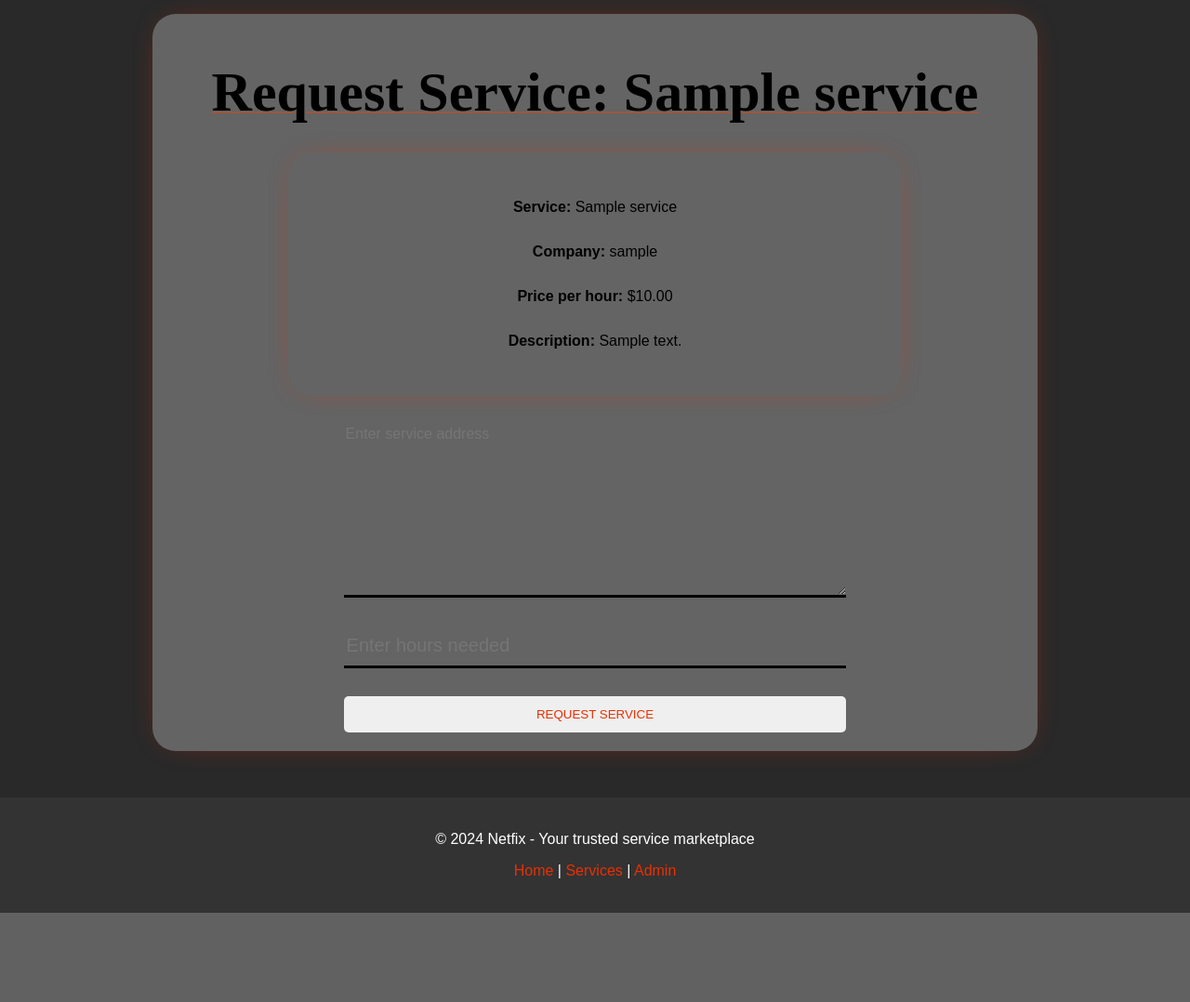
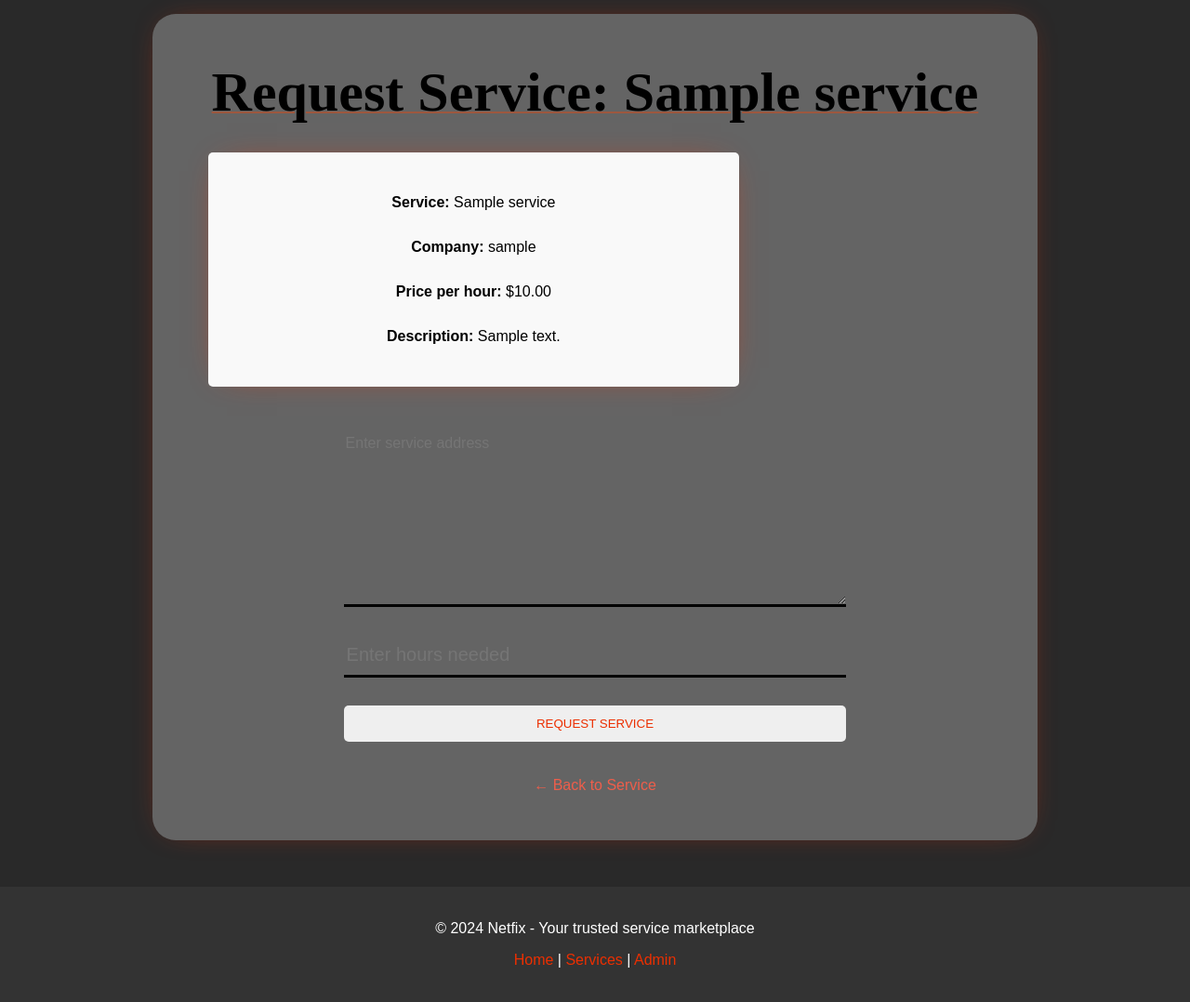
Before and after one commit to Bshisia/netfix, a Django app: page /services/1/request_service/ in a window 1280 px wide. Shown: the part 61-1139 px from the top of the page at 93% size. Before the commit the page ends 1043 px from the top, so only its background shows below. Run offline with Django 3.2, Linux system fonts and the light colour scheme; a user stored in the database is signed in; tables that the repository leaves empty hold one stand-in row (values such as "Sample post").

Commit message:
Refactor request service template for improved error display and styling

```diff
--- a/services/templates/services/request_service.html
+++ b/services/templates/services/request_service.html
@@ -5,16 +5,31 @@
 
 {% block content %}
     <p class="title">Request Service: {{ service.name }}</p>
-    <div class="content">
+
+    <div class="content" style="background-color: #f9f9f9; padding: 15px; border-radius: 5px; margin: 20px 0;">
         <p><strong>Service:</strong> {{ service.name }}</p>
         <p><strong>Company:</strong> {{ service.company.user.username }}</p>
         <p><strong>Price per hour:</strong> ${{ service.price_hour }}</p>
         <p><strong>Description:</strong> {{ service.description }}</p>
     </div>
 
+    {% if form.errors %}
+        <div class="form-errors">
+            {% for field, errors in form.errors.items %}
+                {% for error in errors %}
+                    <p>{{ error }}</p>
+                {% endfor %}
+            {% endfor %}
+        </div>
+    {% endif %}
+
     <form method="POST">
         {% csrf_token %}
         {{ form }}
         <button type="submit">Request Service</button>
     </form>
+
+    <p style="text-align: center; margin-top: 20px;">
+        <a href="/services/{{ service.id }}">← Back to Service</a>
+    </p>
 {% endblock %}
```
